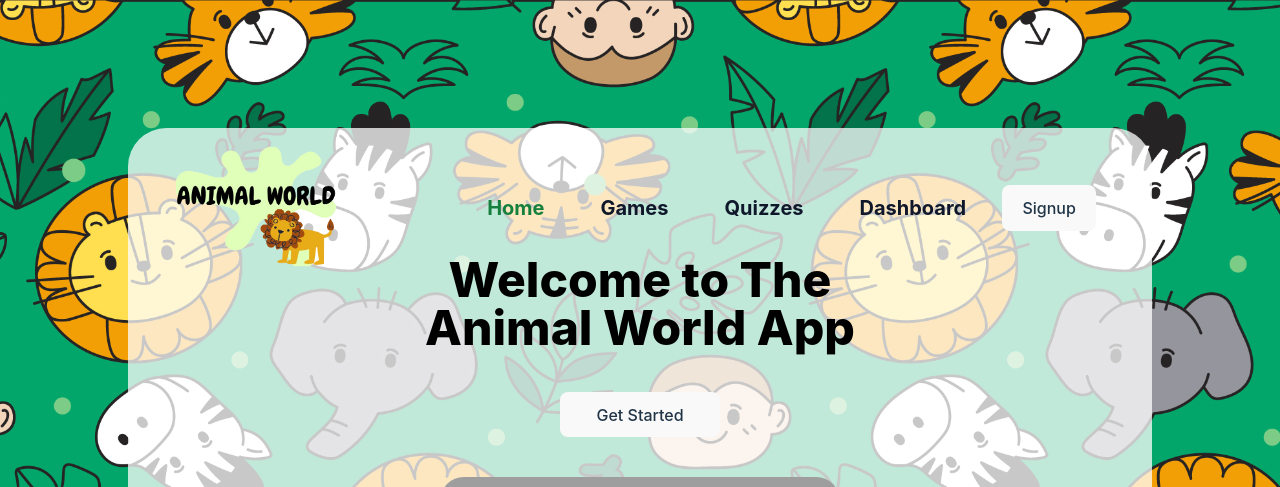
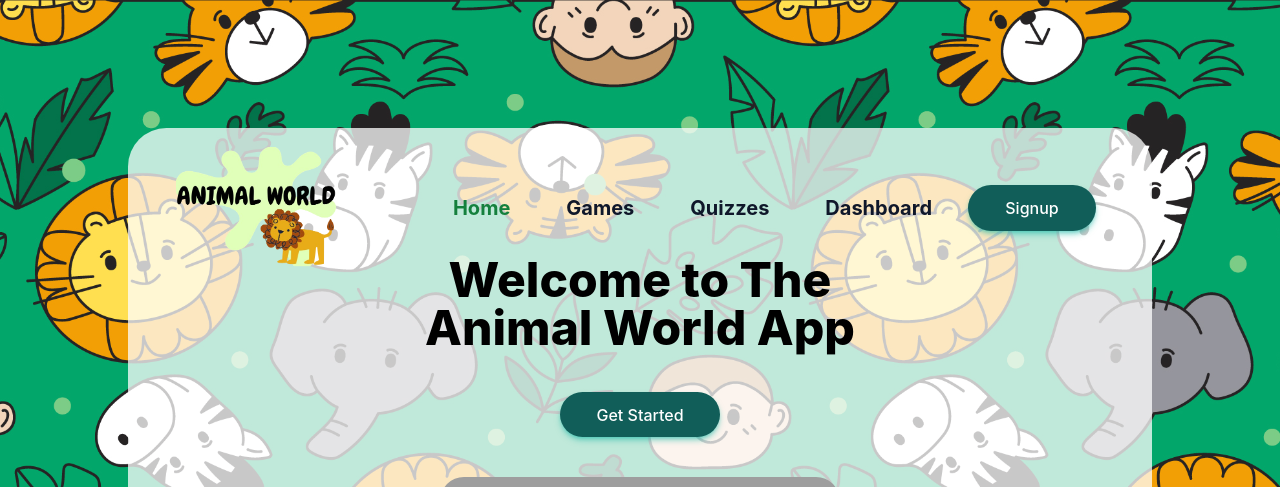
Before and after one commit to chingu-voyages/V54-tier3-team-36, a React (Vite) app in the folder client/: page / in a window 1280 px wide. Shown: the top 487 px of the page. Built offline with nearby package versions, Linux system fonts and the light colour scheme; grey boxes are pictures that could not be loaded.

Commit message:
add login routes in frontend

```diff
--- a/client/src/App.jsx
+++ b/client/src/App.jsx
@@ -4,6 +4,7 @@ import HomeLayout from "./layout/HomeLayout";
 import GamesLayout from "./layout/GamesLayout";
 import QuizzesLayout from "./layout/QuizzesLayout";
 import DashboardLayout from "./layout/DashboardLayout";
+import Login from "./components/Login";
 
 
 const App = () => {
@@ -14,6 +15,7 @@ const App = () => {
         <Route path="games" element={<GamesLayout/>}/>
         <Route path="quizzes" element={<QuizzesLayout/>} />
         <Route path="dashboard" element={<DashboardLayout/>}/>
+        <Route path="login" element={<Login/>}/>
       </Routes>
 
     </BrowserRouter>
--- a/client/src/components/Header.jsx
+++ b/client/src/components/Header.jsx
@@ -1,5 +1,6 @@
 import React from "react";
 import landingPage from "../assets/landingPage.png"
+import { Link } from "react-router";
 
 
 
@@ -8,7 +9,11 @@ const Header = () => {
     <header>
       <div className="w-full flex flex-col items-center space-y-5 md:space-y-10">
         <h1 className="text-5xl text-black text-center font-extrabold">Welcome to The <br/>Animal World App</h1>
-        <button className="w-40 hover:opacity-85">Get Started</button>
+        <Link to="/login">
+          <button className="w-40 bg-teal-800 shadow-md shadow-teal-500/50 hover:opacity-85 rounded-full text-white">
+            Get Started
+          </button>
+        </Link>
         <div className="m-2 md:m-10 rounded-3xl overflow-hidden">
           <img src={landingPage} alt="animals"/>
         </div>
--- /dev/null
+++ b/client/src/components/Login.jsx
@@ -0,0 +1,9 @@
+import React from 'react'
+
+const Login = () => {
+  return (
+    <div>Login</div>
+  )
+}
+
+export default Login
--- a/client/src/components/NavLinks.jsx
+++ b/client/src/components/NavLinks.jsx
@@ -1,5 +1,5 @@
 import React from 'react'
-import { NavLink } from "react-router";
+import { NavLink, Link } from "react-router";
 
 const NavLinks = () => {
 
@@ -26,9 +26,11 @@ const NavLinks = () => {
         Dashboard
       </NavLink>
 
-      <button>
-        Signup
-      </button>
+      <Link to="/login">
+        <button className='w-32 bg-teal-800 shadow-md shadow-teal-500/50 hover:opacity-85 rounded-full text-white'>
+          Signup
+        </button>
+      </Link>
 
     </>
   )
--- a/package.json
+++ b/package.json
@@ -17,6 +17,7 @@
   "license": "ISC",
   "dependencies": {
     "bcrypt": "^5.1.1",
+    "concurrently": "^9.1.2",
     "dotenv": "^16.4.7",
     "express": "^5.1.0",
     "mongoose": "^8.13.1"
```
Also changed, not shown: 2 other files (tests, documents, lock files or other folders).
